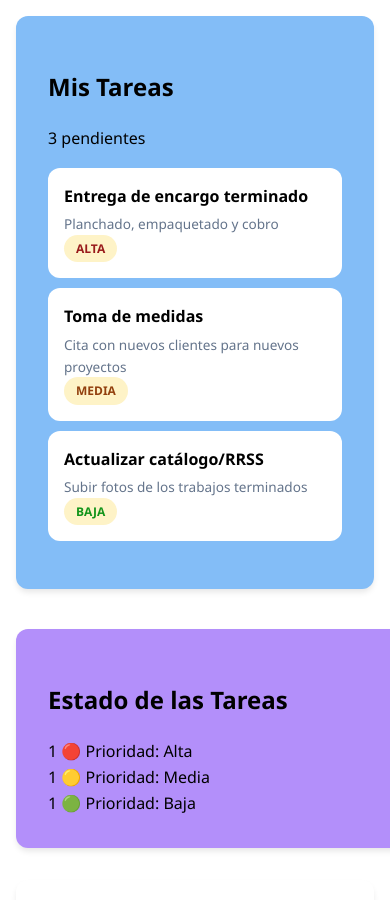
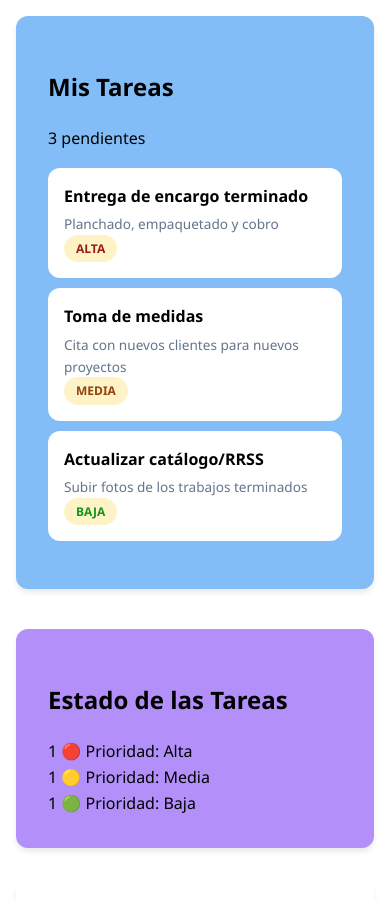
Before and after one commit to ainoadura/taskflow-project, a plain HTML site: page index.html in a window 390 px wide. Shown: the part 200-1100 px from the top of the page. Drawn offline with Linux system fonts and the light colour scheme.

Commit message:
cambios, otra vez

```diff
--- a/index.html
+++ b/index.html
@@ -181,7 +181,7 @@
 
         aside {
             flex: 1; /* Ocupa un ancho fijo o proporcional */
-            min-width: 200px;
+            min-width: 250px;
         }
 
         main {
@@ -192,11 +192,11 @@
         @media (max-width: 768px) {
             .contenedor-app {
                 display:flex;
-                flex-direction: column; /* Apila la barra lateral arriba del contenido */
+                flex-direction: column; /* Apila la barra lateral debajo del contenido */
+                box-sizing: border-box;
             }
 
             aside {
-                width: 100%; /* La barra lateral ocupa todo el ancho */
                 min-width: unset;
                 box-sizing: border-box;
             }
```
